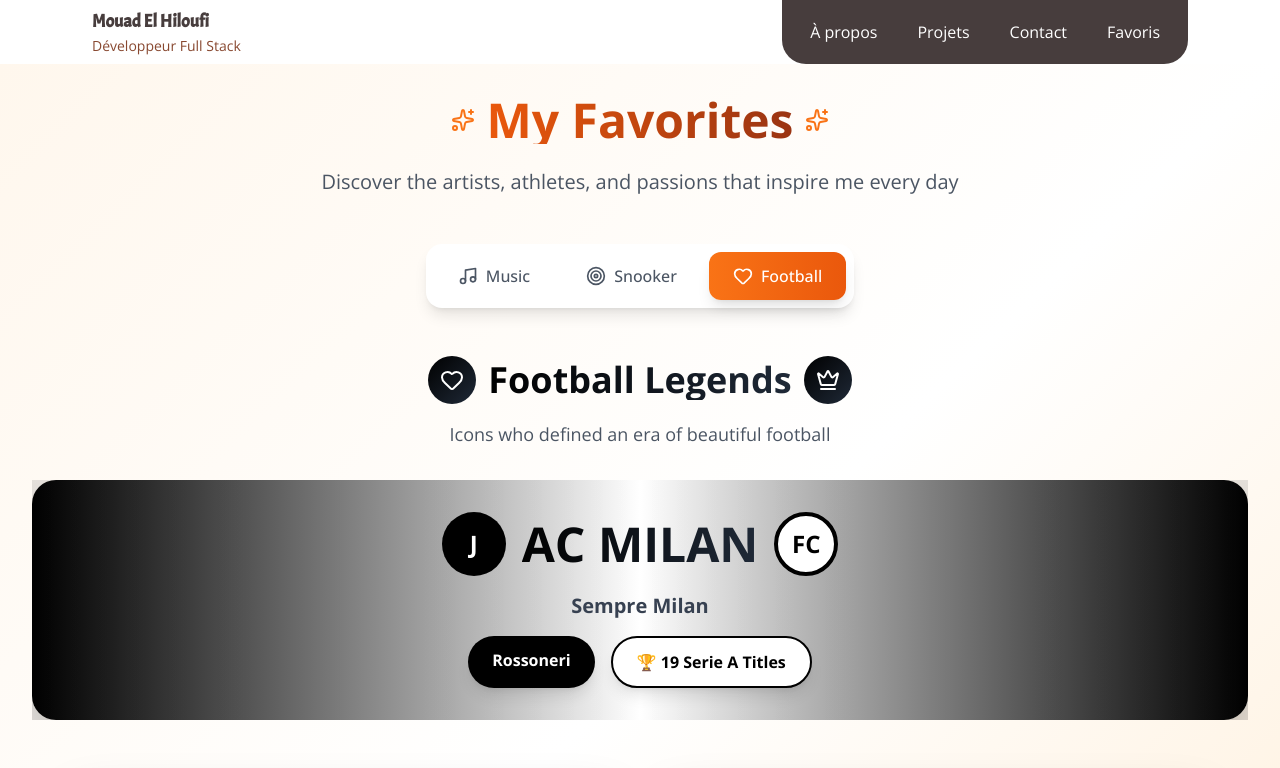
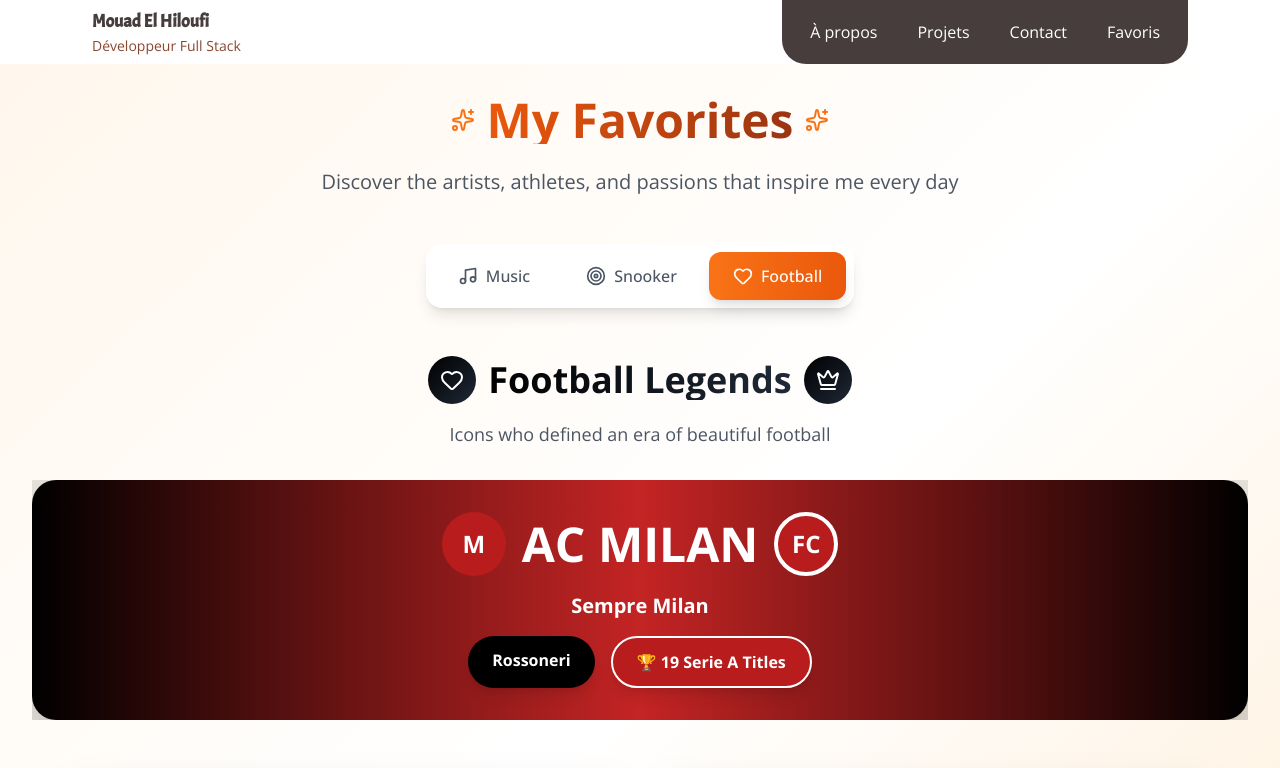
Before and after one commit to Mouadelhiloufi/MouadFolio, a React (Vite) app: page /Favorites in a window 1280 px wide. Shown: the top 768 px of the page. Built offline with nearby package versions, Linux system fonts and the light colour scheme.

Commit message:
Style AC Milan banner in red and black

```diff
--- a/src/pages/FavoritesShowcase.jsx
+++ b/src/pages/FavoritesShowcase.jsx
@@ -405,28 +405,28 @@ export default function FavoritesShowcase() {
 
               {/* AC Milan Banner */}
               <div className="relative mb-12 overflow-hidden">
-                <div className="bg-gradient-to-r from-black via-white to-black p-8 rounded-3xl shadow-2xl relative">
-                  <div className="absolute inset-0 bg-gradient-to-r from-black/10 via-transparent to-black/10"></div>
+                <div className="bg-gradient-to-r from-black via-red-700 to-black p-8 rounded-3xl shadow-2xl relative">
+                  <div className="absolute inset-0 bg-gradient-to-r from-black/10 via-red-500/20 to-black/10"></div>
                   <div className="text-center relative z-10">
                     <div className="flex justify-center items-center gap-4 mb-4">
-                      <div className="w-16 h-16 bg-black rounded-full flex items-center justify-center">
-                        <span className="text-white font-bold text-2xl">J</span>
+                      <div className="w-16 h-16 bg-red-700 rounded-full flex items-center justify-center">
+                        <span className="text-white font-bold text-2xl">M</span>
                       </div>
                       <h3 className="text-5xl font-bold">
-                        <span className="bg-gradient-to-r from-black to-gray-800 bg-clip-text text-transparent">
+                        <span className="text-white">
                           AC MILAN
                         </span>
                       </h3>
-                      <div className="w-16 h-16 bg-white border-4 border-black rounded-full flex items-center justify-center">
-                        <span className="text-black font-bold text-2xl">FC</span>
+                      <div className="w-16 h-16 bg-red-700 border-4 border-white rounded-full flex items-center justify-center">
+                        <span className="text-white font-bold text-2xl">FC</span>
                       </div>
                     </div>
-                    <p className="text-gray-700 text-xl font-semibold mb-4">Sempre Milan</p>
+                    <p className="text-white text-xl font-semibold mb-4">Sempre Milan</p>
                     <div className="flex justify-center gap-4 flex-wrap">
                       <div className="bg-black text-white px-6 py-3 rounded-full shadow-lg">
                         <span className="font-bold">Rossoneri</span>
                       </div>
-                      <div className="bg-white border-2 border-black text-black px-6 py-3 rounded-full shadow-lg">
+                      <div className="bg-red-700 border-2 border-white text-white px-6 py-3 rounded-full shadow-lg">
                         <span className="font-bold">🏆 19 Serie A Titles</span>
                       </div>
                     </div>
```
